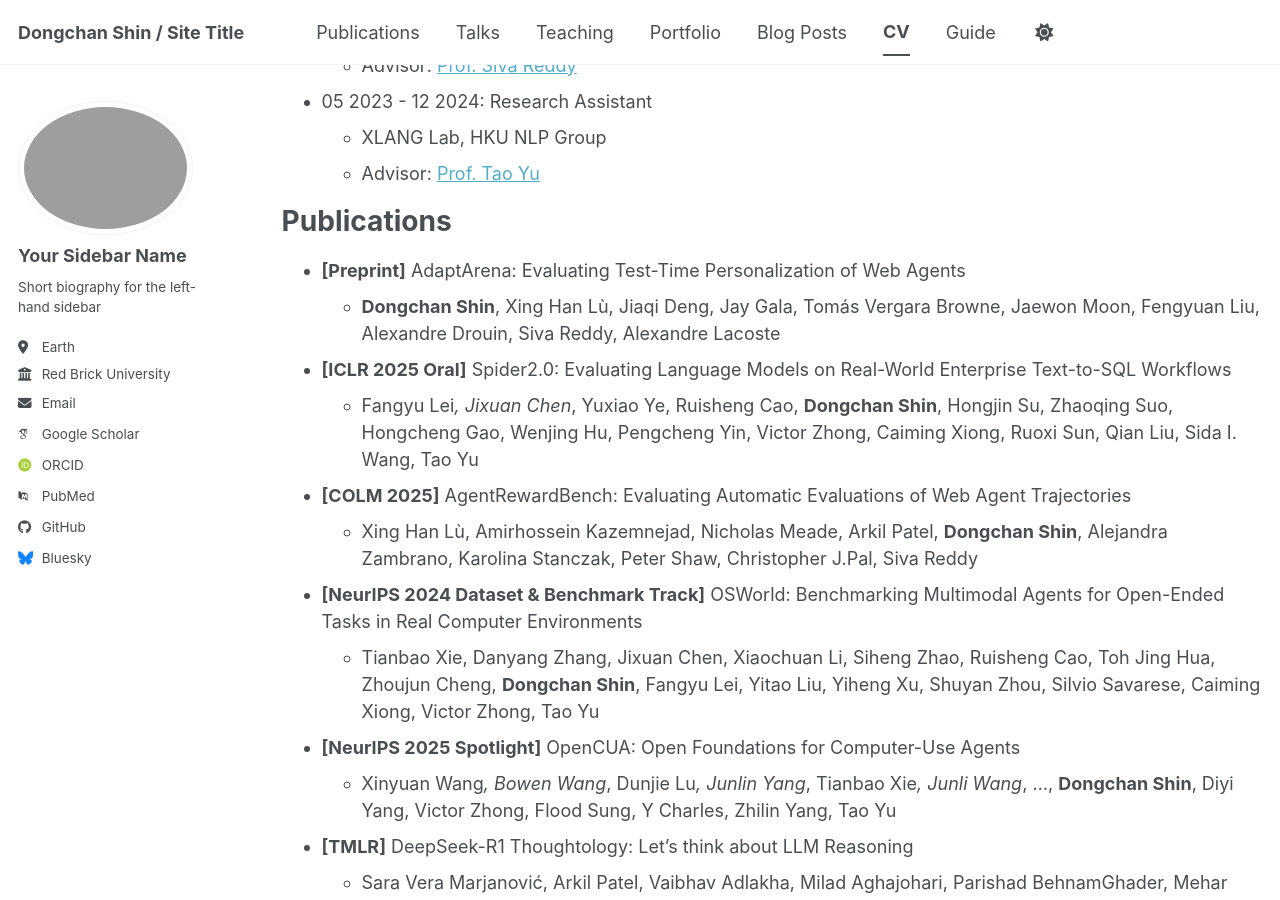
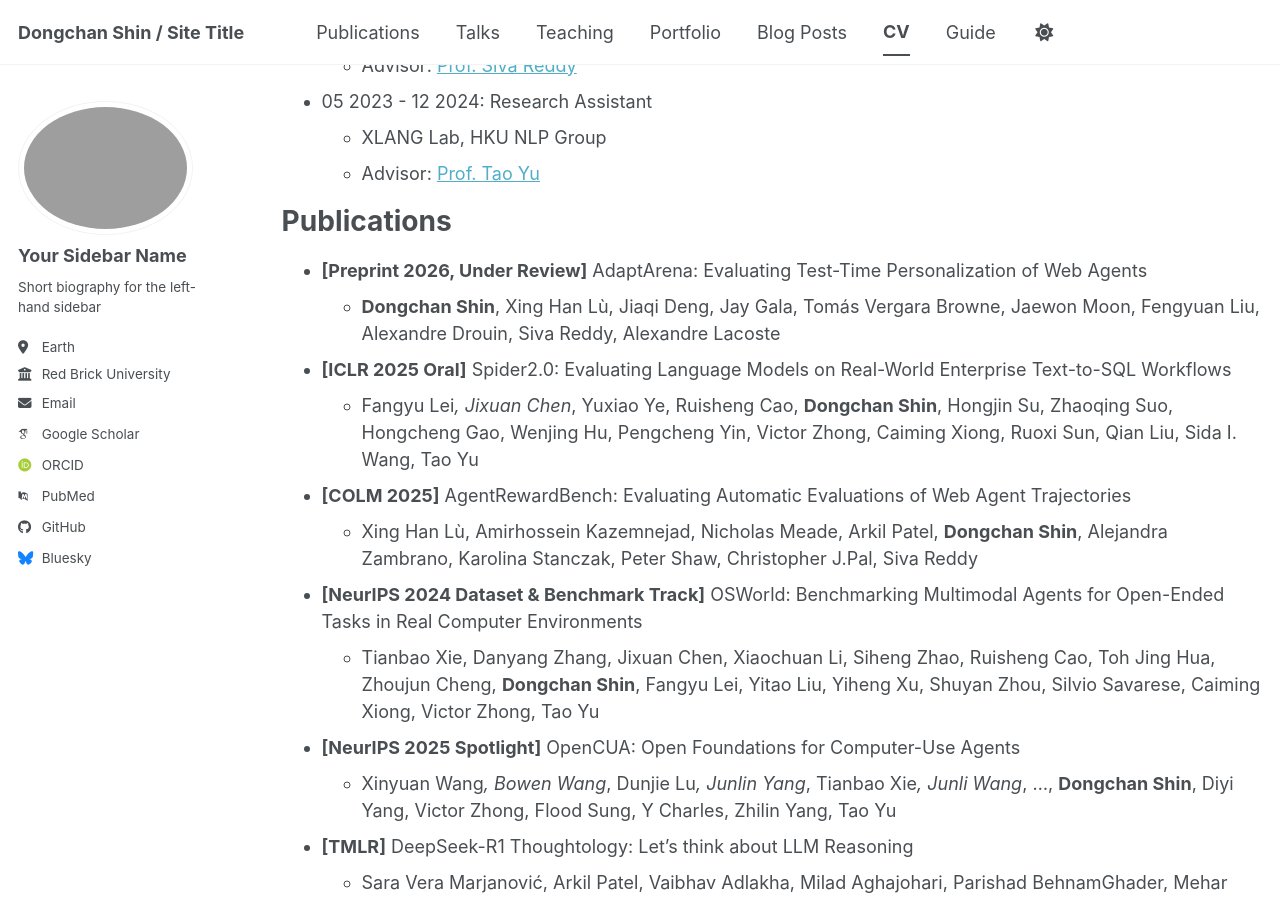
Before and after one commit to thomasshin/thomasshin.github.io, a Jekyll site: the page built from _pages/cv.md, in a window 1280 px wide and 900 px high, scrolled down 636 px. Built offline with Jekyll 4.4.1, drawn with Linux system fonts in a browser that asks for light colours; some web fonts are replaced; a script bundle is joined from its source files by our own code; library files that are not in the unit come from our copies.

Commit message:
updates
updates

```diff
--- a/_pages/cv.md
+++ b/_pages/cv.md
@@ -37,7 +37,7 @@ Work experience
 
 Publications
 ======
-* **[Preprint]** AdaptArena: Evaluating Test-Time Personalization of Web Agents
+* **[Preprint 2026, Under Review]** AdaptArena: Evaluating Test-Time Personalization of Web Agents
   * **Dongchan Shin**, Xing Han Lù, Jiaqi Deng, Jay Gala, Tomás Vergara Browne, Jaewon Moon, Fengyuan Liu, Alexandre Drouin, Siva Reddy, Alexandre Lacoste
 
 * **[ICLR 2025 Oral]** Spider2.0: Evaluating Language Models on Real-World Enterprise Text-to-SQL Workflows
```
